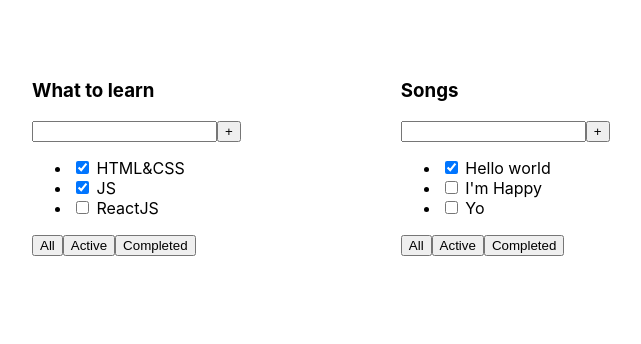
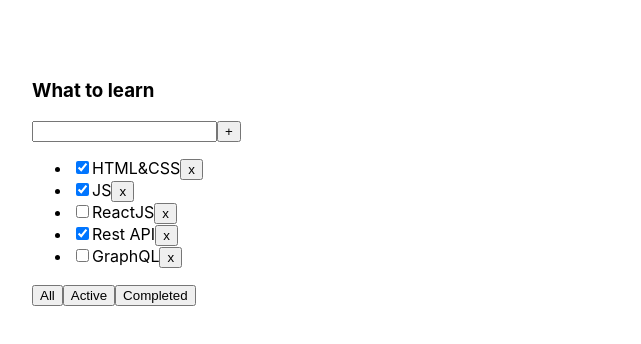
Before and after one commit to martovich/todolist-ts, a React (Create React App) app: page / in a window 1280 px wide. Shown: the top 344 px of the page, without its empty margins (28-669 px from the left). Built offline with nearby package versions, Linux system fonts and the light colour scheme.

Commit message:
todolist-ts lesson2

```diff
--- a/src/App.tsx
+++ b/src/App.tsx
@@ -1,22 +1,43 @@
-import React from 'react';
+import React, {useState} from 'react';
 import './App.css';
 import {Todolist} from "./Todolist";
 
+export type FilterValuesType = "all" | "completed" | "active";
+
 function App() {
-    const tasks1 = [
-        { id: 1, title: "HTML&CSS", isDone: true },
-        { id: 2, title: "JS", isDone: true },
-        { id: 3, title: "ReactJS", isDone: false }
-    ]
-    const tasks2 = [
-        { id: 1, title: "Hello world", isDone: true },
-        { id: 2, title: "I'm Happy", isDone: false },
-        { id: 3, title: "Yo", isDone: false }
-    ]
+    let [tasks, setTasks] = useState([
+        {id: 1, title: "HTML&CSS", isDone: true},
+        {id: 2, title: "JS", isDone: true},
+        {id: 3, title: "ReactJS", isDone: false},
+        {id: 4, title: "Rest API", isDone: true},
+        {id: 5, title: "GraphQL", isDone: false}
+    ])
+    let [filter, setFilter] = useState<FilterValuesType>("all");
+
+    let tasksForTodoList = tasks;
+
+    if (filter === "active") {
+        tasksForTodoList = tasks.filter(t => !t.isDone);
+    }
+    if (filter === "completed") {
+        tasksForTodoList = tasks.filter(t => t.isDone);
+    }
+
+    function changeFilter(value: FilterValuesType) {
+        setFilter(value);
+    }
+
+    function removeTask(id: number) {
+        let filterTasks = tasks.filter(t => t.id != id);
+        setTasks(filterTasks);
+    }
+
     return (
         <div className="App">
-            <Todolist title="What to learn" tasks={tasks1}/>
-            <Todolist title="Songs" tasks={tasks2}/>
+            <Todolist title="What to learn"
+                      tasks={tasksForTodoList}
+                      removeTask={removeTask}
+                      changeFilter={changeFilter}/>
         </div>
     );
 }
--- a/src/Todolist.tsx
+++ b/src/Todolist.tsx
@@ -1,15 +1,19 @@
 import React from "react";
+import {FilterValuesType} from "./App";
 
 type TaskType = {
-    id: number,
-    title: string,
+    id: number
+    title: string
     isDone: boolean
 }
 
 type PropsType = {
-    title: string,
+    title: string
     tasks: Array<TaskType>
+    removeTask: (taskId: number) => void
+    changeFilter: (value: FilterValuesType) => void
 }
+
 export function Todolist(props: PropsType) {
     return (
         <div className="App">
@@ -20,14 +24,22 @@
                     <button>+</button>
                 </div>
                 <ul>
-                    <li><input type="checkbox" checked={props.tasks[0].isDone}/> <span>{props.tasks[0].title}</span></li>
-                    <li><input type="checkbox" checked={props.tasks[1].isDone}/> <span>{props.tasks[1].title}</span></li>
-                    <li><input type="checkbox" checked={props.tasks[2].isDone}/> <span>{props.tasks[2].title}</span></li>
+                    {
+                        props.tasks.map(t => <li key={t.id}>
+                                <input type="checkbox" checked={t.isDone}/>
+                                <span>{t.title}</span>
+                                <button onClick={() => {
+                                    props.removeTask(t.id)
+                                }}>x
+                                </button>
+                            </li>
+                        )
+                    }
                 </ul>
                 <div>
-                    <button>All</button>
-                    <button>Active</button>
-                    <button>Completed</button>
+                    <button onClick={() => { props.changeFilter("all") }}>All</button>
+                    <button onClick={() => { props.changeFilter("active") }}>Active</button>
+                    <button onClick={() => { props.changeFilter("completed") }}>Completed</button>
                 </div>
             </div>
         </div>
```
